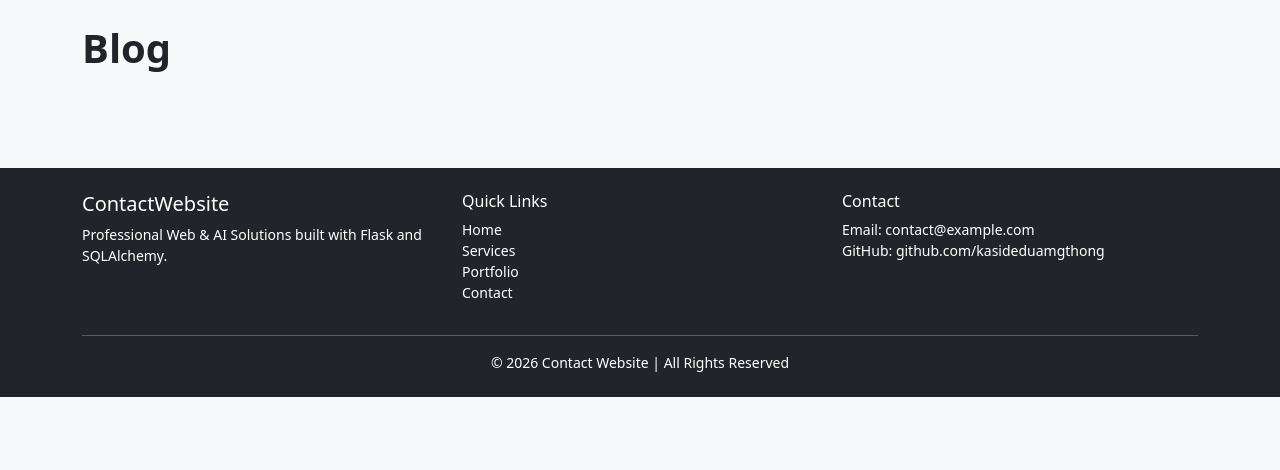
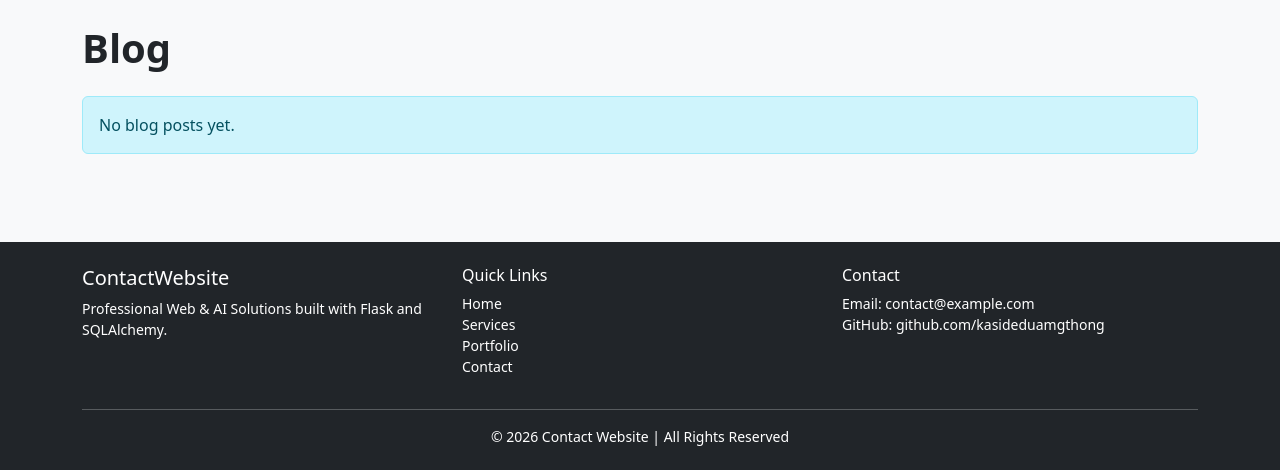
Before and after one commit to kasideduamgthong/contact-website, a Flask app: page /blog in a window 1280 px wide. Shown: the part 56-526 px from the top of the page. Run offline with Flask 3, Linux system fonts and the light colour scheme.

Commit message:
Add edit and delete functionality for blog posts

```diff
--- a/app.py
+++ b/app.py
@@ -24,8 +24,6 @@ db = SQLAlchemy(app)
 
 
 class Message(db.Model):
-    """Model for storing contact form messages"""
-
     id = db.Column(db.Integer, primary_key=True)
     name = db.Column(db.String(100))
     email = db.Column(db.String(100))
@@ -34,8 +32,6 @@ class Message(db.Model):
 
 
 class Blog(db.Model):
-    """Model for blog posts"""
-
     id = db.Column(db.Integer, primary_key=True)
     title = db.Column(db.String(200))
     content = db.Column(db.Text)
@@ -43,8 +39,6 @@ class Blog(db.Model):
 
 
 class Testimonial(db.Model):
-    """Model for client testimonials"""
-
     id = db.Column(db.Integer, primary_key=True)
     client_name = db.Column(db.String(100))
     feedback = db.Column(db.Text)
@@ -78,6 +72,9 @@ def portfolio_detail(id):
     return render_template("portfolio_detail.html", id=id)
 
 
+# ---------- Contact ----------
+
+
 @app.route("/contact", methods=["GET", "POST"])
 def contact():
     if request.method == "POST":
@@ -90,10 +87,9 @@ def contact():
         db.session.add(new_message)
         db.session.commit()
 
-        # Flash message after successful submission
         flash("Your message has been sent successfully!")
+        return redirect("/")
 
-        return redirect("/")
     return render_template("contact.html")
 
 
@@ -103,9 +99,12 @@ def messages():
     return render_template("messages.html", messages=all_messages)
 
 
+# ---------- Blog System ----------
+
+
 @app.route("/blog")
 def blog():
-    posts = Blog.query.all()
+    posts = Blog.query.order_by(Blog.created_at.desc()).all()
     return render_template("blog.html", posts=posts)
 
 
@@ -122,10 +121,38 @@ def add_blog():
     return render_template("add_blog.html")
 
 
+@app.route("/edit-blog/<int:id>", methods=["GET", "POST"])
+def edit_blog(id):
+    post = Blog.query.get_or_404(id)
+
+    if request.method == "POST":
+        post.title = request.form["title"]
+        post.content = request.form["content"]
+
+        db.session.commit()
+        flash("Blog updated successfully!")
+        return redirect("/blog")
+
+    return render_template("edit_blog.html", post=post)
+
+
+@app.route("/delete-blog/<int:id>")
+def delete_blog(id):
+    post = Blog.query.get_or_404(id)
+    db.session.delete(post)
+    db.session.commit()
+
+    flash("Blog deleted successfully!")
+    return redirect("/blog")
+
+
 @app.route("/blog/<int:id>")
 def blog_detail(id):
     post = Blog.query.get_or_404(id)
     return render_template("blog_detail.html", post=post)
+
+
+# ---------- Dashboard ----------
 
 
 @app.route("/dashboard")
@@ -145,6 +172,9 @@ def dashboard():
     )
 
 
+# ---------- Testimonials ----------
+
+
 @app.route("/testimonials")
 def testimonials():
     reviews = Testimonial.query.all()
--- a/templates/blog.html
+++ b/templates/blog.html
@@ -3,17 +3,43 @@
 
 <h1 class="mb-4">Blog</h1>
 
+{% if posts %}
     {% for post in posts %}
         <div class="card shadow mb-4">
             <div class="card-body">
+
                 <h5 class="card-title">{{ post.title }}</h5>
+
                 <p class="text-muted small">
                     Posted on {{ post.created_at.strftime('%d %b %Y') }}
                 </p>
-        <p class="card-text">{{ post.content[:100] }}...</p>
-        <a href="/blog/{{ post.id }}" class="btn btn-dark">Read More</a>
+
+                <p class="card-text">
+                    {{ post.content[:100] }}{% if post.content|length > 100 %}...{% endif %}
+                </p>
+
+                <!-- Action Buttons -->
+                <a href="/blog/{{ post.id }}" class="btn btn-dark btn-sm">
+                    Read More
+                </a>
+
+                <a href="/edit-blog/{{ post.id }}" class="btn btn-warning btn-sm">
+                    Edit
+                </a>
+
+                <a href="/delete-blog/{{ post.id }}"
+                   class="btn btn-danger btn-sm"
+                   onclick="return confirm('Are you sure you want to delete this post?');">
+                    Delete
+                </a>
+
             </div>
         </div>
     {% endfor %}
+{% else %}
+    <div class="alert alert-info">
+        No blog posts yet.
+    </div>
+{% endif %}
 
 {% endblock %}
```
Also changed, not shown: templates/edit_blog.html (added, +23 -0 lines), instance/database.db. Lines whose indentation alone changed are shown as unchanged.
